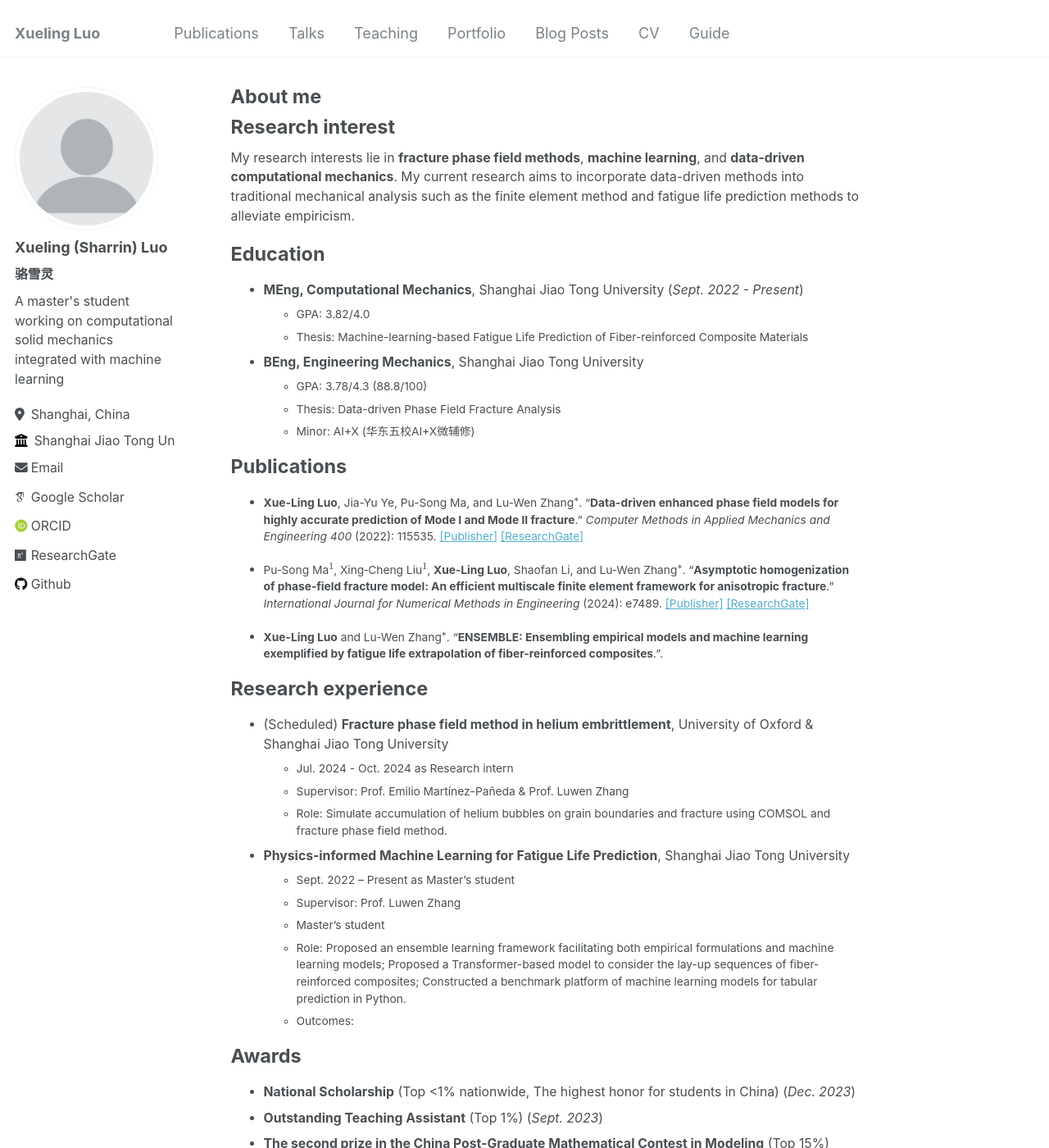
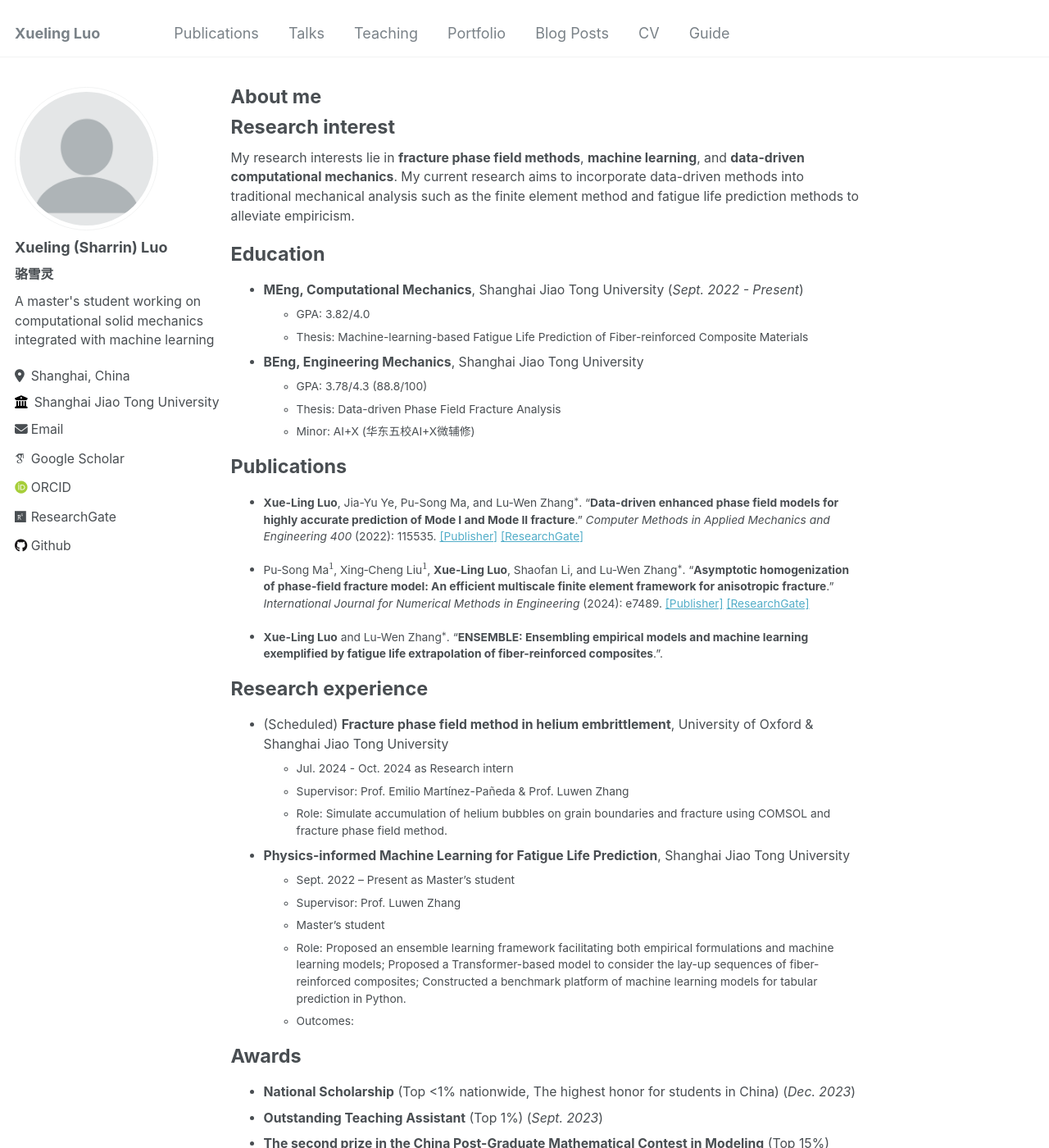
Before and after one commit to LuoXueling/luoxueling.github.io, a Jekyll site: the page built from _pages/about.md, in a window 1280 px wide and 1400 px high. Shown: the whole window at 82% size. Built offline with Jekyll 4.4.1, drawn with Linux system fonts in a browser that asks for light colours; some web fonts are replaced.

Commit message:
Change span of the left sidebar

```diff
--- a/_sass/_sidebar.scss
+++ b/_sass/_sidebar.scss
@@ -21,7 +21,7 @@
   }
 
   @include breakpoint($large) {
-    @include span(2 of 12);
+    @include span(2.5 of 12);
     opacity: 1;
     -webkit-transition: opacity 0.2s ease-in-out;
             transition: opacity 0.2s ease-in-out;
```
